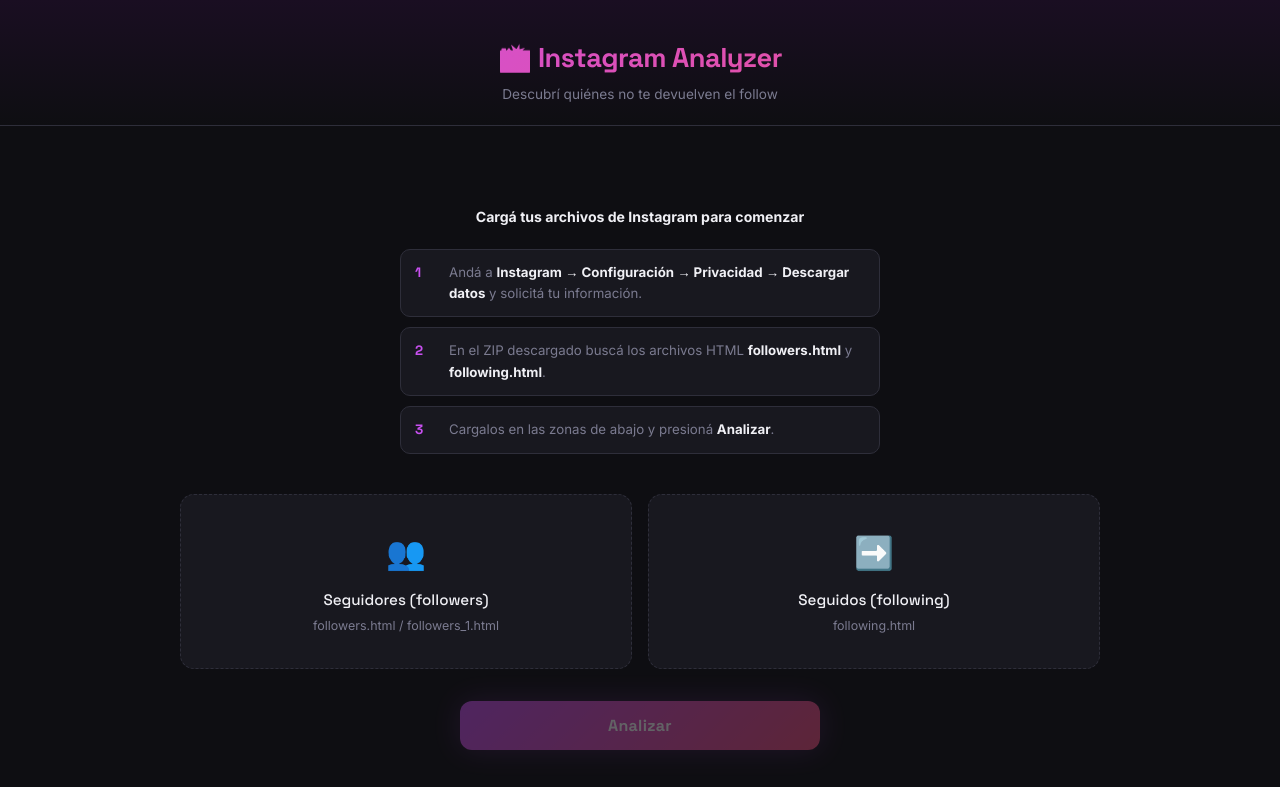
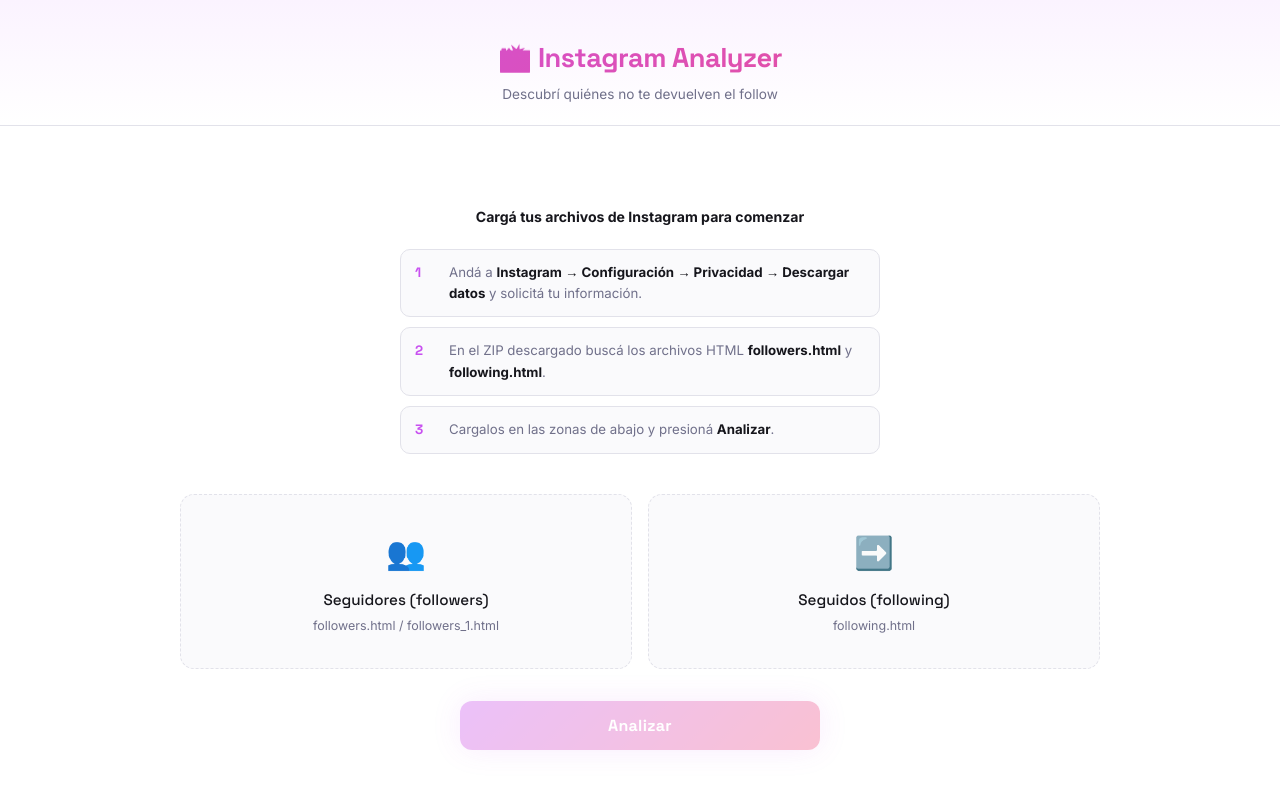
Before and after one commit to maxibellafronte/instagram_seg, a plain HTML site: page index.html in a window 1280 px wide. Drawn offline with Linux system fonts and the light colour scheme.

Commit message:
Update index.html
Fondo cambiado

```diff
--- a/index.html
+++ b/index.html
@@ -8,18 +8,18 @@
   @import url('https://fonts.googleapis.com/css2?family=Inter:wght@300;400;500;600;700&family=Space+Grotesk:wght@400;500;700&display=swap');
 
   :root {
-    --bg: #0e0e12;
-    --surface: #18181f;
-    --surface2: #22222c;
-    --border: #2e2e3a;
+    --bg: #ffffff;
+    --surface: #fafafc;
+    --surface2: #f0f0f4;
+    --border: #e2e2ea;
     --accent: #c850f0;
     --accent2: #f05080;
     --accent-glow: rgba(200, 80, 240, 0.18);
-    --text: #f0f0f5;
-    --muted: #7b7b90;
-    --success: #3de8a0;
+    --text: #16161c;
+    --muted: #70708a;
+    --success: #0f9d63;
     --danger: #f05080;
-    --warn: #f0b050;
+    --warn: #b07a12;
   }
 
   *, *::before, *::after { box-sizing: border-box; margin: 0; padding: 0; }
@@ -37,7 +37,7 @@
     padding: 36px 24px 20px;
     text-align: center;
     border-bottom: 1px solid var(--border);
-    background: linear-gradient(180deg, #1a0e22 0%, var(--bg) 100%);
+    background: linear-gradient(180deg, #fbf3ff 0%, var(--bg) 100%);
   }
 
   .logo {
```
